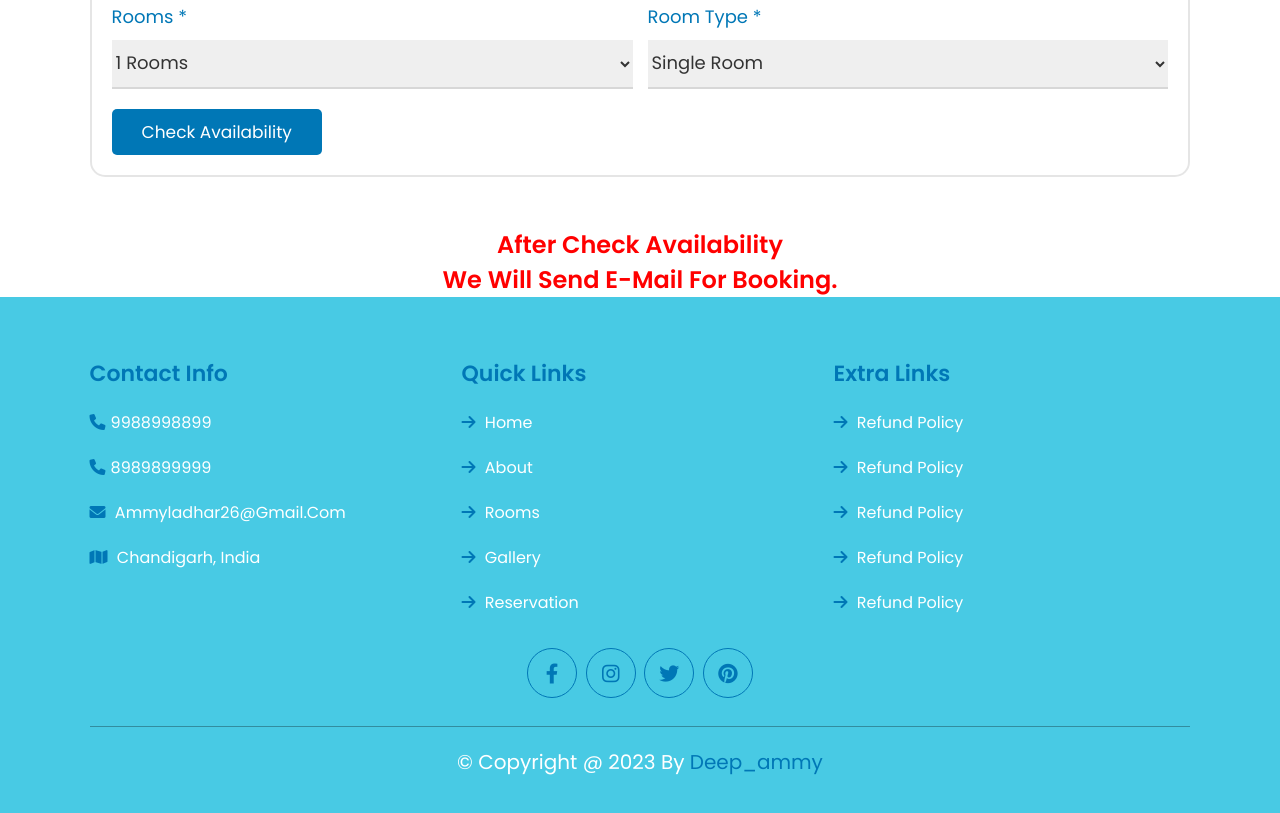
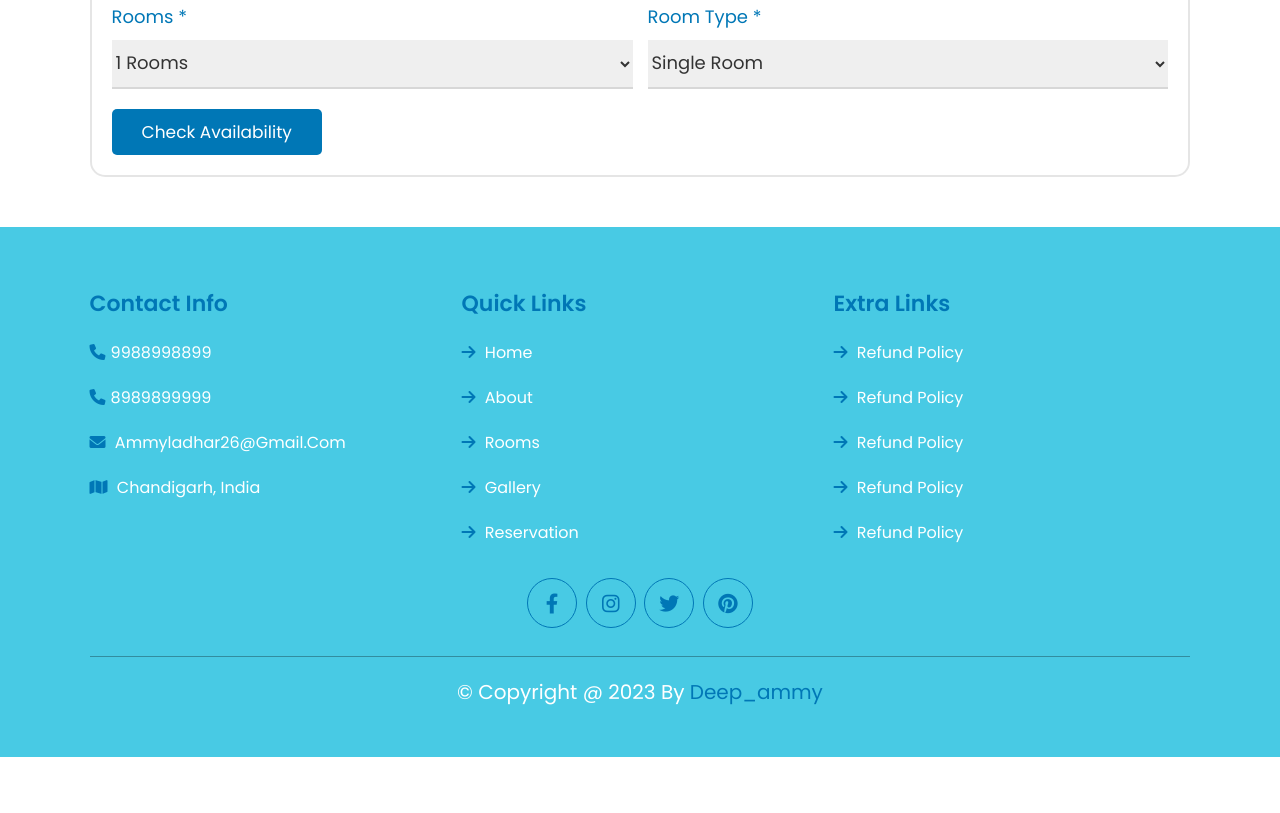
Before and after one commit to Ammyasl2003/AMMYCODING, a plain HTML site: page ammy.html in a window 1280 px wide. Shown: the part 4864-5677 px from the top of the page. After the commit the page ends 5621 px from the top, so only its background shows below. Drawn offline with nearby package versions, Linux system fonts and the light colour scheme.

Commit message:
Update ammy.html

```diff
--- a/ammy.html
+++ b/ammy.html
@@ -676,9 +676,7 @@ Great hotel. Everything was nice. Me and my colleagues would surely choose it ag
       </form>
 
    </section>
-   <div class="content">
-   <h3 style="color:red"><font size="5"><center>After Check availability <br> we will send e-mail for booking. </font> </h3>
-</div>
+
    <!-- end -->
 
    <!-- footer -->
```
